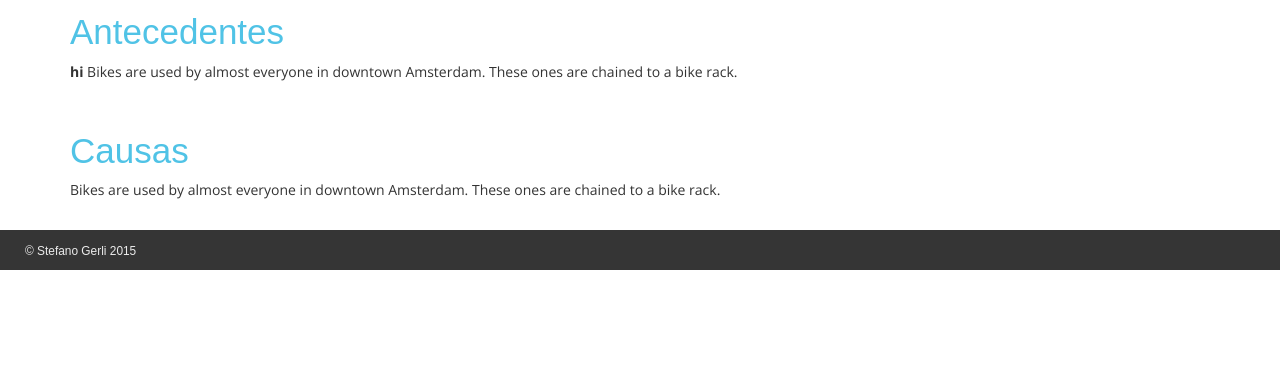
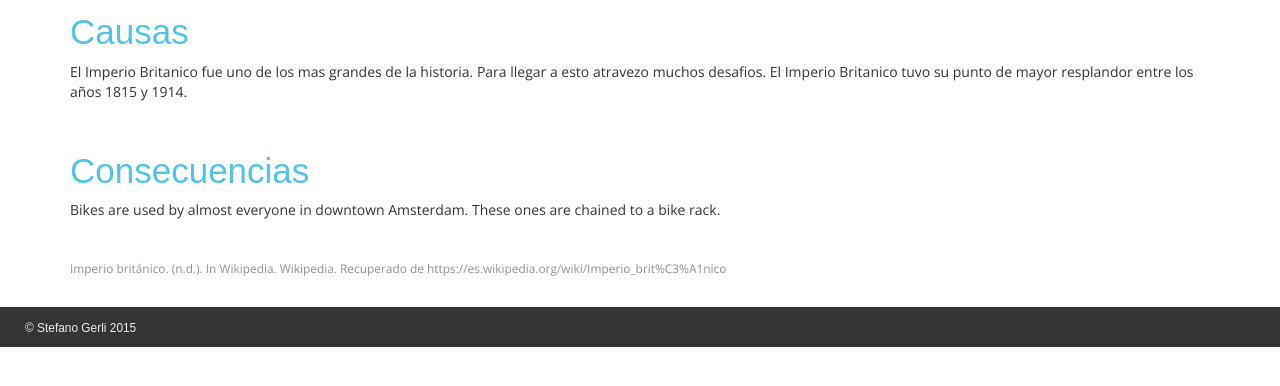
Before and after one commit to sGerli/SigloXIX, a Jekyll site: the page built from jekyll/_posts/2015-08-14-britanico.md, in a window 1280 px wide, cut to the strip 477-863 px from the top of the page. Built offline with Jekyll 4.4.1, drawn with Linux system fonts in a browser that asks for light colours; nearby versions of some CDN libraries; some web fonts are replaced.

Commit message:
Some text upgrades and improvements

```diff
--- a/jekyll/_config.yml
+++ b/jekyll/_config.yml
@@ -7,9 +7,10 @@ highlighter: pygments
 
 # Themes are encouraged to use these universal variables
 # so be sure to set them if your theme uses them.
+url: localhost:4000
 #
 title : Siglo XIX
 tagline: Site Tagline
 author :
   name : Stefano Gerli
-copyright: &copy Stefano Gerli 2015
+copyright: © Stefano Gerli 2015
--- a/jekyll/_layouts/default.html
+++ b/jekyll/_layouts/default.html
@@ -24,7 +24,7 @@
 	      <div class="title-container">
 	        <h1>{{site.title}}</h1>
 	        <br>
-	        <small>Por {{site.author}}</small>
+	        <small>Por {{site.author.name}}</small>
 	      </div>
       </div>
       <div class="image" style="background-image: url({{ page.image }})"></div>
--- a/jekyll/_layouts/page.html
+++ b/jekyll/_layouts/page.html
@@ -28,7 +28,7 @@
 	        <span class="icon-bar"></span>
 	        <span class="icon-bar"></span>
 	      </button>
-	      <a class="navbar-brand" href="#">
+	      <a class="navbar-brand" href="../">
 	        <img alt="Brand" src="/img/logo.png">
 	      </a>
 	    </div>
--- a/jekyll/_posts/2015-08-14-britanico.md
+++ b/jekyll/_posts/2015-08-14-britanico.md
@@ -3,8 +3,15 @@ layout: page
 image: /img/england.jpg
 title: Auge del Imperio Britanico
 ---
-## Antecedentes
-**hi**
+
+## Causas
+El Imperio Britanico fue uno de los mas grandes de la historia. Para llegar a esto atravezo muchos desafios. El Imperio Britanico tuvo su punto de mayor resplandor entre los años 1815 y 1914.
+
+## Consecuencias
 Bikes are used by almost everyone in downtown Amsterdam. These ones are chained to a bike rack.
-## Causas
-Bikes are used by almost everyone in downtown Amsterdam. These ones are chained to a bike rack.
+
+
+
+<small class="bib">
+Imperio británico. (n.d.). In Wikipedia. Wikipedia. Recuperado de https://es.wikipedia.org/wiki/Imperio_brit%C3%A1nico
+</small>
--- a/jekyll/css/style.css
+++ b/jekyll/css/style.css
@@ -75,7 +75,7 @@ footer {
 	transition: background 0.2s ease;
 }
 
-.navbar-translucent .navbar-nav .active a:hover {
+.navbar-translucent .navbar-nav .active a:hover, .navbar-translucent .navbar-nav .active a:focus {
 	/*background-color: rgba(135, 135, 135, 0.3);*/
 	background: #52B2CF;
 }
@@ -116,14 +116,11 @@ footer {
   display: inline-block;
   line-height: normal;
   font-size:100px;
-  color: #eeeeee;
-  opacity: 0.9;
-
+  color: rgba(255, 255, 255, 0.85);
 }
 .header small {
 	font-size: 20px;
-	color: #eeeeee;
-	opacity: 0.9;
+	color: rgba(255, 255, 255, 0.85);
 }
 main {
 	z-index: 5;
@@ -166,6 +163,15 @@ main article:hover {
 	text-align: center;
 }
 
+small.bib {
+	-webkit-user-select: none;  /* Chrome all / Safari all */
+	-moz-user-select: none;     /* Firefox all */
+	-ms-user-select: none;      /* IE 10+ */
+	user-select: none;          /* Likely future */
+	pointer-events: none;
+	margin-top: 40px;
+}
+
 @media (max-width: 991px) {
 	main article {
 		border: none;
```
Also changed, not shown: jekyll/_posts/2010-03-04-bikes.md (deleted, +0 -20 lines), 1 other file.
